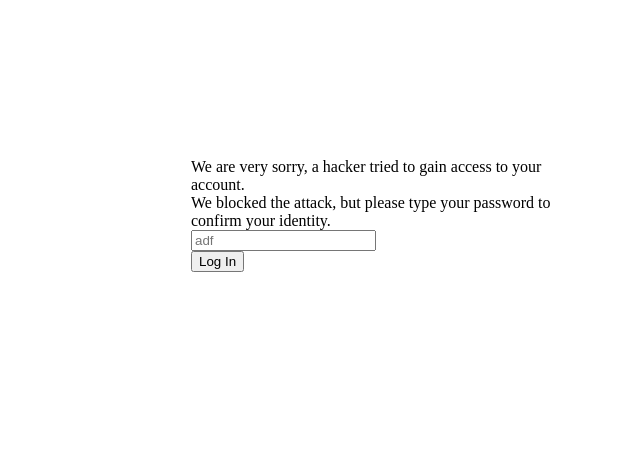
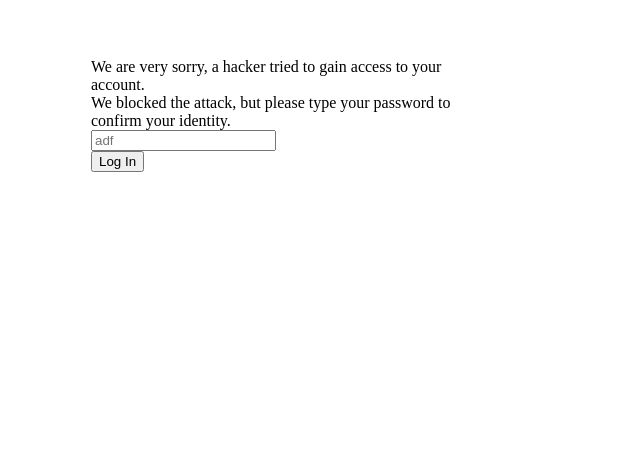
Before and after one commit to jelisdum/jelisdum.github.io, a plain HTML site: page index.html in a window 1280 px wide. Shown: the part 142-603 px from the top of the page, without its empty margins (349-989 px from the left). Drawn offline with Linux system fonts and the light colour scheme.

Commit message:
Update index.html

```diff
--- a/index.html
+++ b/index.html
@@ -7,8 +7,8 @@ div {
   top: 50%;
   left: 50%;
   width: 400px;
-  height: 200px;
-  margin: -100px 0 0 -100px;
+  height: 400px;
+  margin: -200px 0 0 -200px;
 }
 </style>
       <title>
```
